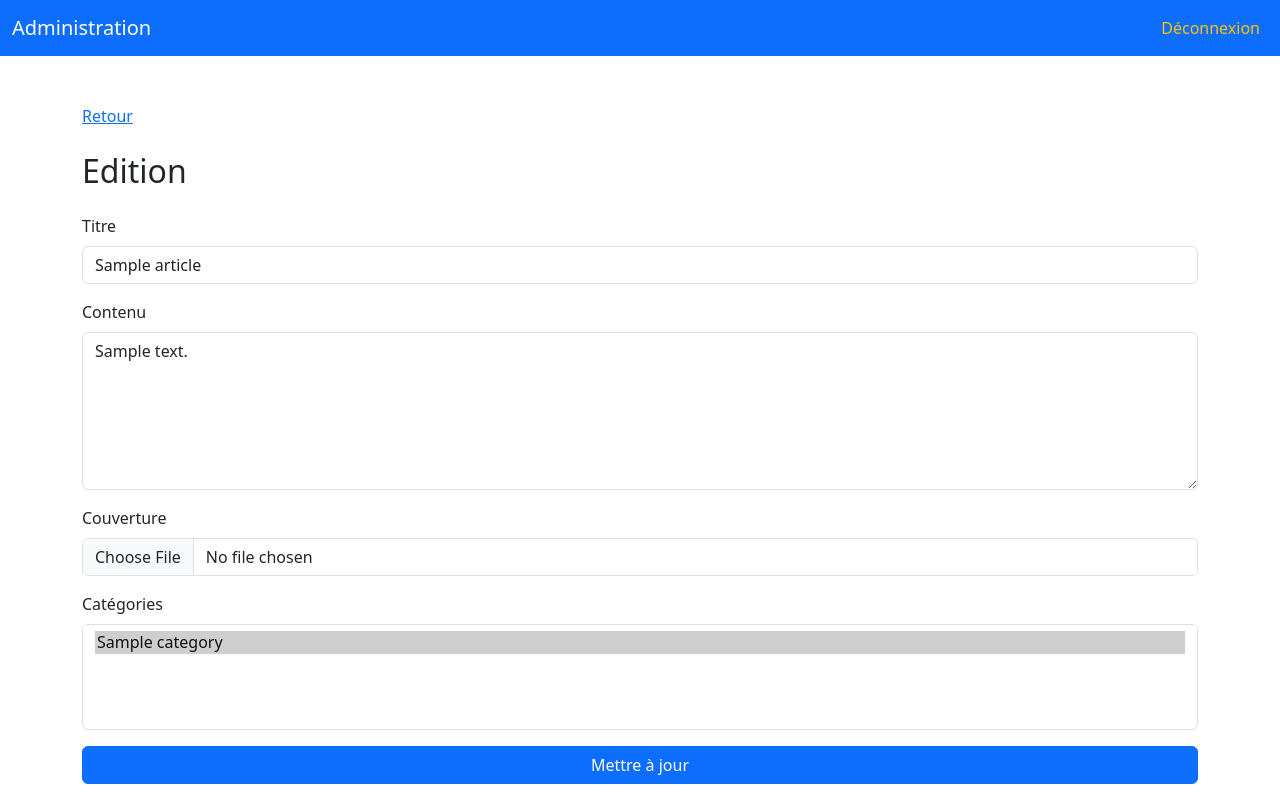
After one commit to PixeleeCode/project_blog, a PHP site: page /admin/edit.php?id=1 in a window 1280 px wide. The commit adds this page. Run offline with PHP 8.4, Linux system fonts and the light colour scheme; the visitor is signed in with stand-in values (Sample User, id 1); tables that the repository leaves empty hold one stand-in row (values such as "Sample post").

Commit message:
Administration - Formulaire d'édition d'un article

```diff
--- /dev/null
+++ b/admin/edit.php
@@ -0,0 +1,110 @@
+<?php
+
+// Démarrer une session
+session_start();
+
+// Vérifie si l'utilisateur peut accéder à cette page
+if (!isset($_SESSION['user'])) {
+    header('Location: index.php');
+    exit;
+}
+
+// Connexion à la base de données
+require_once '../connexion.php';
+$bdd = connectBdd('root', '', 'blog_db');
+
+// Récupération de l'ID de l'article
+$articleId = $_GET['id'];
+
+// Sélection de l'article en BDD
+$query = $bdd->prepare("SELECT * FROM articles WHERE id = :id");
+$query->bindValue(':id', $articleId);
+$query->execute();
+
+// fetch() car je récupère qu'un seul article
+$article = $query->fetch();
+
+// Sélectionne toutes les catégories
+$query = $bdd->query("SELECT * FROM categories");
+$categories = $query->fetchAll();
+
+// Sélectionne toutes les catégories liées à l'article
+$query = $bdd->prepare("SELECT category_id FROM articles_categories WHERE article_id = :id");
+$query->bindValue(':id', $articleId);
+$query->execute();
+
+/**
+ * PDO::FETCH_COLUMN
+ * Retourne un tableau indexé contenant les valeurs extraites de la requête SQL pour une seule colonne
+ */
+$articlesCategories = $query->fetchAll(PDO::FETCH_COLUMN);
+
+?>
+<!doctype html>
+<html lang="en">
+    <head>
+        <meta charset="UTF-8">
+        <meta name="viewport" content="width=device-width, user-scalable=no, initial-scale=1.0, maximum-scale=1.0, minimum-scale=1.0">
+        <meta http-equiv="X-UA-Compatible" content="ie=edge">
+        <title>Administration - Edition</title>
+        <link href="https://cdn.jsdelivr.net/npm/bootstrap@5.3.2/dist/css/bootstrap.min.css" rel="stylesheet" integrity="sha384-T3c6CoIi6uLrA9TneNEoa7RxnatzjcDSCmG1MXxSR1GAsXEV/Dwwykc2MPK8M2HN" crossorigin="anonymous">
+        <script src="https://cdn.jsdelivr.net/npm/bootstrap@5.3.2/dist/js/bootstrap.bundle.min.js" integrity="sha384-C6RzsynM9kWDrMNeT87bh95OGNyZPhcTNXj1NW7RuBCsyN/o0jlpcV8Qyq46cDfL" crossorigin="anonymous"></script>
+    </head>
+    <body>
+        <nav class="navbar bg-primary navbar-expand-lg" data-bs-theme="dark">
+            <div class="container-fluid">
+                <a class="navbar-brand" href="dashboard.php">Administration</a>
+                <button class="navbar-toggler" type="button" data-bs-toggle="collapse" data-bs-target="#navbarSupportedContent" aria-controls="navbarSupportedContent" aria-expanded="false" aria-label="Toggle navigation">
+                    <span class="navbar-toggler-icon"></span>
+                </button>
+                <div class="collapse navbar-collapse" id="navbarSupportedContent">
+                    <ul class="navbar-nav ms-auto mb-2 mb-lg-0">
+                        <li class="nav-item">
+                            <a class="nav-link text-warning" href="logout.php">Déconnexion</a>
+                        </li>
+                    </ul>
+                </div>
+            </div>
+        </nav>
+
+        <div class="container mt-5">
+            <a href="dashboard.php">Retour</a>
+            <h2 class="my-4">Edition</h2>
+
+            <form action="" method="post" enctype="multipart/form-data">
+                <div class="mb-3">
+                    <label for="title" class="form-label">Titre</label>
+                    <input type="text" class="form-control" id="title" name="title" value="<?php echo $article['title']; ?>">
+                </div>
+
+                <div class="mb-3">
+                    <label for="content" class="form-label">Contenu</label>
+                    <textarea class="form-control" id="content" name="content" rows="6"><?php echo $article['content']; ?></textarea>
+                </div>
+
+                <div class="mb-3">
+                    <label for="cover" class="form-label">Couverture</label>
+                    <input type="file" class="form-control" id="cover" name="cover">
+                </div>
+
+                <div class="mb-3">
+                    <label for="categories" class="form-label">Catégories</label>
+                    <select multiple class="form-control" id="categories" name="categories[]">
+                        <?php foreach($categories as $category): ?>
+                            <option
+                                value="<?php echo $category['id']; ?>"
+                                <?php echo in_array($category['id'], $articlesCategories) ? 'selected' : '' ?>
+                            >
+                                <?php echo $category['name'] ?>
+                            </option>
+                        <?php endforeach; ?>
+                    </select>
+                </div>
+
+                <div class="d-grid gap-2">
+                    <button type="submit" class="btn btn-primary">Mettre à jour</button>
+                </div>
+            </form>
+        </div>
+    </body>
+</html>
```
Also changed, not shown: admin/dashboard.php (+6 -2 lines).
